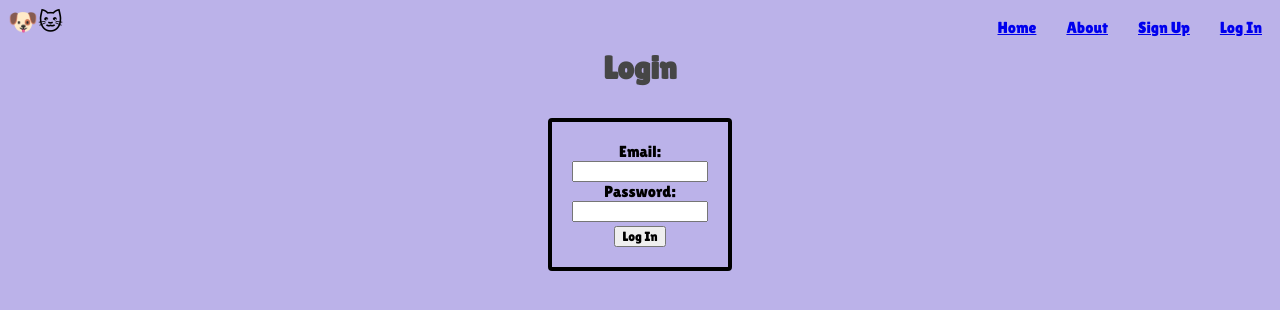
After one commit to juanchicruzz/Paws-Rescue-Center, a Flask app: page /login in a window 1280 px wide. The commit adds this page. Shown: the top 310 px of the page. Run offline with Flask 2, Linux system fonts and the light colour scheme.

Commit message:
Login - Sign Up - DB.Conn

```diff
--- a/app.py
+++ b/app.py
@@ -1,7 +1,43 @@
-from flask import Flask,render_template,abort
-from flask.helpers import flash
+from types import SimpleNamespace
+from flask import Flask,render_template,abort,request, redirect
+from flask.globals import session
+from flask.helpers import flash, url_for
+from flask.wrappers import Request
+import sqlalchemy
+from forms import signUpForm, loginForm
+from flask_sqlalchemy import SQLAlchemy
 
 app = Flask(__name__)
+
+app.config['SECRET_KEY'] = 'dfewfew123213rwdsgert34tgfd1234trgf'
+app.config['SQLALCHEMY_DATABASE_URI'] = 'sqlite:///PawsRescueCenter.db'
+app.config['SQLALCHEMY_TRACK_MODIFICATIONS'] = False
+db = SQLAlchemy(app)
+
+
+class User(db.Model):
+    id = db.Column(db.Integer,primary_key=True,unique=True,nullable=False)
+    full_name = db.Column(db.String,nullable=False)
+    email = db.Column(db.String,unique=True,nullable=False)
+    password = db.Column(db.String,nullable=False)
+    pets = db.relationship('Pet',backref='user')
+
+class Pet(db.Model):
+    id = db.Column(db.Integer,primary_key=True,unique=True,nullable=False)
+    name = db.Column(db.String,unique=True,nullable=False)
+    age = db.Column(db.Integer)
+    bio = db.Column(db.String(300))
+    posted_by = db.Column(db.String,db.ForeignKey('user.id'),nullable=False)
+
+
+
+db.create_all()
+
+
+
+
+
+
 
 """Information regarding the Pets in the System."""
 pets = [
@@ -11,6 +47,65 @@ pets = [
             {"id": 4, "name": "Mr. Furrkins", "age": "5 years", "bio": "Probably napping."},
         ]
 
+"""Information regarding the Users in the System."""
+users = [
+            {"id": 1, "full_name": "Pet Rescue Team", "email": "team@pawsrescue.co", "password": "adminpass"},
+        ]
+
+
+
+
+
+
+@app.route("/login",methods=["GET", "POST"])
+def login():
+    form=loginForm()
+    if(form.validate_on_submit()):
+        if([u for  u in users if u["email"]==form.email.data and u["password"]==form.password.data]):
+            session["user"]=[u for  u in users if u["email"]==form.email.data and u["password"]==form.password.data]
+            return render_template("login.html",message="Succesfully Logged In");
+        else:
+            return render_template("login.html",message="Wrong credentials. Please try again.");
+    elif form.errors:
+        return render_template("login.html",form=form);
+    return render_template("login.html",form=form);
+
+
+@app.route("/logout")
+def logout():
+    session.pop('user', None)
+    return redirect(url_for("home"));
+
+
+
+@app.route("/signup",methods=["GET", "POST"])
+def signUp():
+    form=signUpForm()
+    if(form.validate_on_submit()):
+            user_sign : list = [x for x in users if x["email"]==form.email.data]
+            if len(user_sign)==0:
+                seq = [x['id'] for x in users]
+                new_id :int = max(seq) + 1
+                new_user: dict = {
+                    "id": new_id , "full_name": form.fullName.data , "email": form.email.data, "password":form.password.data
+                }
+                users.append(new_user)
+                '''
+                    db.session.add(new_user)
+                    try:
+                        db.session.commit()
+                    except Exception as e:
+                        db.session.rollback()
+                    finally:
+                        db.session.close()
+                '''
+                print(users)
+                return render_template("signup.html",message="User Successfully Created");
+            elif len(user_sign)!=0:
+                return render_template("signup.html",message="This User has alredy been created");
+    elif form.errors:
+        return render_template("signup.html",form=form);
+    return render_template("signup.html",form=form);
 
 
 @app.route('/')
--- /dev/null
+++ b/forms.py
@@ -0,0 +1,18 @@
+from flask_wtf import FlaskForm
+from wtforms import StringField, PasswordField, SubmitField
+from wtforms.validators import EqualTo, InputRequired, Email
+
+
+
+class signUpForm(FlaskForm):
+    fullName = StringField("Full Name",validators=[InputRequired()])
+    email = StringField("Email",validators=[InputRequired(),Email()])
+    password = PasswordField("Password",validators=[InputRequired(),EqualTo("confirm",message="Passwords must match")])
+    confirm = PasswordField("Confirm Password",validators=[InputRequired()])
+    submit = SubmitField("Sign Up")
+
+
+class loginForm(FlaskForm):
+    email = StringField("Email",validators=[InputRequired(),Email()])
+    password = PasswordField("Password",validators=[InputRequired()])
+    submit = SubmitField("Log In")
--- a/static/style.css
+++ b/static/style.css
@@ -1,9 +1,37 @@
+*{
+    font-family: 'Lilita One', cursive;
+}
+#error{
+    color: tomato;
+    list-style: none;
+    text-align: center;
+}
+#formbox{
+    text-align: center;
+    display: flex;
+    flex-grow: 1;
+}
+#espacio{
+    width: 43%;
+}
+#recuadro{
+    border: black solid 4px;
+    border-radius: 4px;
+    padding:20px;
+}
 #title {
     padding: 10px;
     color: #464646;
 }
+#nav{
+    display: flex;
+    justify-items:auto;
+    padding: 10px;
+    float:right;
+}
+
 body {
-    background: burlywood;
+    background: #bbb2e9;
 }
 
 table {
@@ -15,7 +43,7 @@ table {
 
 th, td {
     padding: 8px;
-    border-bottom: 1px solid rgb(143, 119, 231);
+    border-bottom: 1px solid rgb(0, 0, 0);
     text-decoration: solid;
     min-width: 100px;
 
--- /dev/null
+++ b/templates/base.html
@@ -0,0 +1,29 @@
+<!DOCTYPE html>
+<html lang="en">
+<head>
+    <link rel="stylesheet" href="{{url_for('static',filename='style.css')}}">
+    <link rel="preconnect" href="https://fonts.gstatic.com">
+    <link href="https://fonts.googleapis.com/css2?family=Lilita+One&display=swap" rel="stylesheet">
+    <title>{%block title%} {%endblock%} - Paws Rescue Center</title>
+    <nav style="padding-bottom: 10px;">
+        <div style="float: left;"><a style="font-size:x-large;">🐶🐱</a></div>
+        {% if session["user"] %}
+        <a id="nav" style="margin-left: 10px;"  href="{{url_for('logout')}}">Log Out</a>
+        {%endif%}
+        {% if not session["user"] %}
+        <a id="nav" style="margin-left: 10px;"  href="{{url_for('login')}}">Log In</a>
+        <a id="nav" style="margin-left: 10px;"  href="{{url_for('signUp')}}">Sign Up</a>
+        {%endif%}
+        <a id="nav" style="margin-left: 10px;" href="{{url_for('about')}}">About</a>
+        <a id="nav" style="margin-left: 10px;" href="{{url_for('home')}}">Home</a>
+    </nav>
+    {%block head%}
+
+    {%endblock%}
+</head>
+<body>
+    {%block body%}
+
+    {%endblock%}
+</body>
+</html>
--- /dev/null
+++ b/templates/login.html
@@ -0,0 +1,60 @@
+{% extends "base.html" %}
+
+{%block title%}Login{%endblock%}
+
+{%block body%}
+
+
+
+<h1 id="title" style="text-align: center;">Login</h1>
+
+
+{% if message %}
+    <div style="text-align: center;">
+        {{ message }}
+    </div>
+{% endif %}
+
+
+{% if form %}
+<form id="formbox" action="{{url_for('login')}}" method="POST">
+    <div id="espacio"></div>
+    <div id="recuadro">
+        {{ form.email.label }}:
+        <br>
+        {{ form.email }}
+        {% if form.email.errors %}
+        <br>
+
+
+        {%for e in form.email.errors%}
+        <b id="error">
+            {{e}}
+        </b>
+        {%endfor%}
+
+        {%endif%}
+        <br>
+
+        {{ form.password.label }}: <br>
+        {{ form.password }}
+
+        {% if form.password.errors %}
+        <br>
+
+
+        {%for e in form.password.errors%}
+        <b id="error">
+            {{e}}
+        </b>
+        {%endfor%}
+
+        {%endif%}
+        <br>
+        {{ form.csrf_token }}
+        <div style="padding-top: 4px;">{{ form.submit }}</div>
+    </div>
+    <div id="espacio"></div>
+</form>
+{%endif%}
+{%endblock%}
```
Also changed, not shown: templates/about.html (+6 -9 lines), templates/details.html (+6 -9 lines), templates/home.html (+5 -12 lines), templates/signup.html (added, +88 -0 lines), PawsRescueCenter.db (added).
